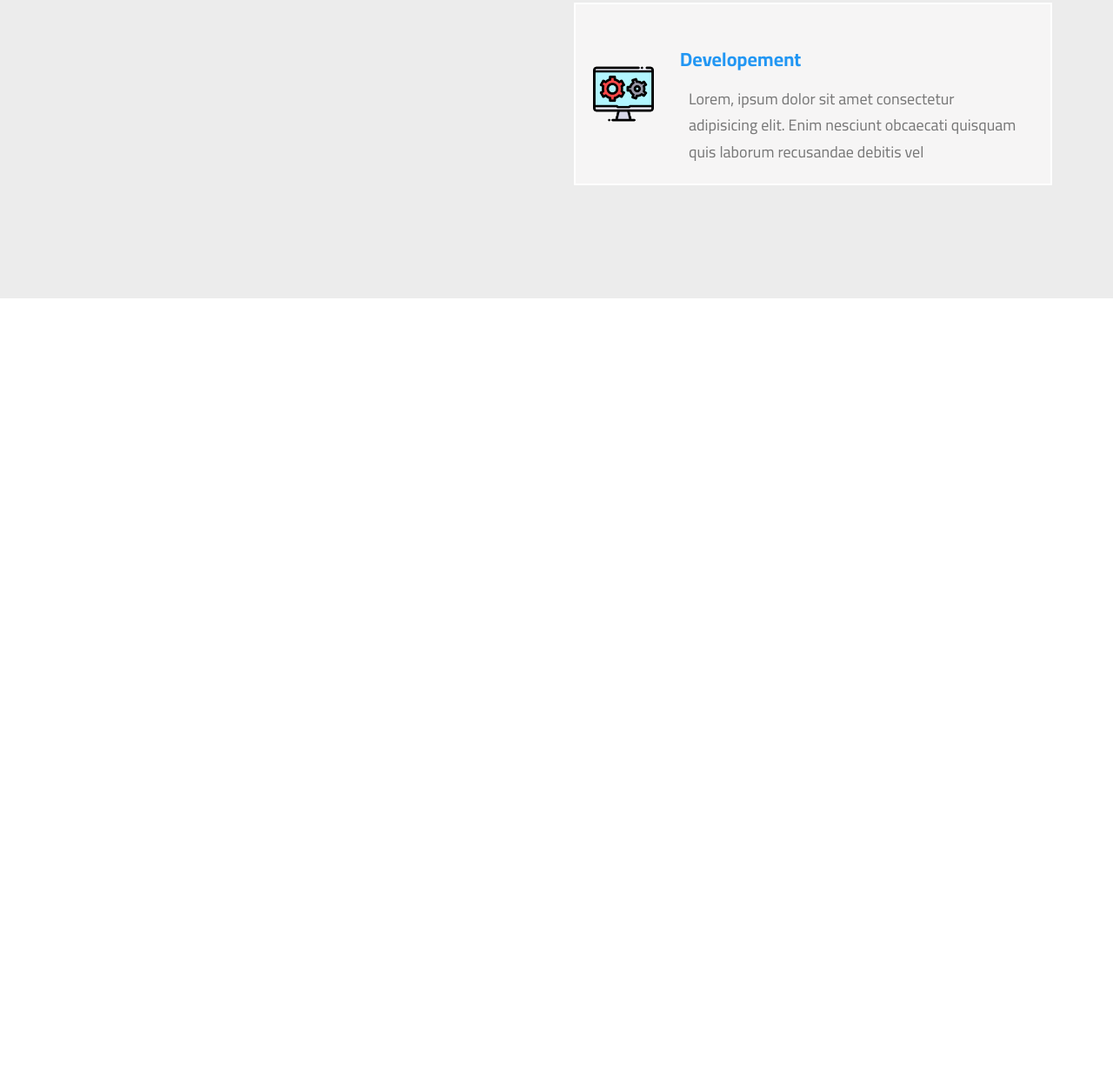
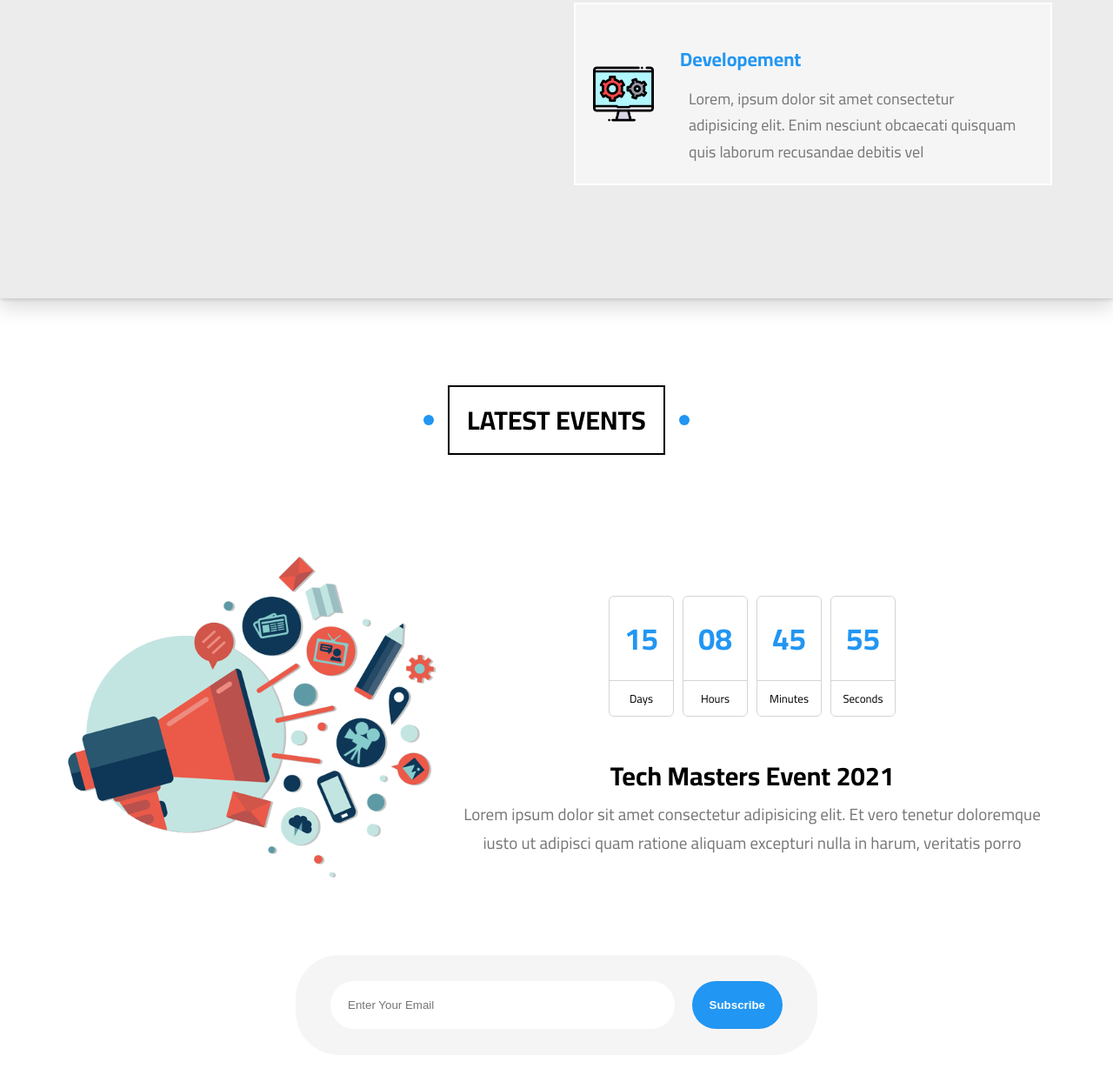
Before and after one commit to Islam-Atwa/landing-page, a plain HTML site: page index.html in a window 1280 px wide. Shown: the part 8686-9922 px from the top of the page at 87% size. Before the commit the page ends 9029 px from the top, so only its background shows below. Drawn offline with Linux system fonts and the light colour scheme.

Commit message:
Finsed Event Section

```diff
--- a/css/Media Queries.css
+++ b/css/Media Queries.css
@@ -96,3 +96,32 @@
     text-align: center;
   }
 }
+
+/* Responseve Event Section  */
+
+@media (max-width: 991px) {
+  .events img {
+    display: none;
+  }
+}
+
+@media (max-width: 767px) {
+  .events .subscribe form {
+    max-width: 100%;
+    padding: 20px;
+    flex-direction: column;
+    border-radius: 0;
+  }
+}
+
+@media (max-width: 767px) {
+  .events .subscribe form input[type="email"] {
+    border-radius: 0;
+  }
+}
+
+@media (max-width: 767px) {
+  .events .subscribe form input[type="submit"] {
+    border-radius: 0;
+  }
+}
--- a/css/style.css
+++ b/css/style.css
@@ -112,21 +112,7 @@
       linear-gradient(225deg, white 25%, transparent 25%);
     background-size: 30px 30px;
   }
-  .dots {
-    background-image: url("../imgs/dots.png");
-    height: 186px;
-    width: 204px;
-    background-repeat: no-repeat;
-    position: absolute;
-  }
-  .dots-up {
-    top: 200px;
-    right: 0;
-  }
-  .dots-down {
-    bottom: 200px;
-    left: 0;
-  }
+
   /* End Global Rules */
   /* Start Header */
   .header {
@@ -818,3 +804,129 @@
     margin: 10px 0px 0px;
     font-size: 18px;
 }
+
+/* Start section event  */
+/* Start Events */
+.events {
+  padding-top: var(--main-padding-top);
+  padding-bottom: var(--main-padding-bottom);
+  position: relative;
+}
+.events .container {
+  display: flex;
+  align-items: center;
+  flex-wrap: wrap;
+}
+.events img {
+  max-width: 450px;
+}
+
+
+.events .info {
+  flex: 1;
+}
+.events .info .time {
+  display: flex;
+  align-items: center;
+  margin: 20px auto;
+  gap: 10px;
+  justify-content: center;
+}
+.events .info .time .unit {
+  border: 1px solid #d4d4d4;
+  border-radius: 6px;
+  text-align: center;
+  width: 75px;
+  transition: var(--main-transition);
+}
+.events .info .time .unit span {
+  display: block;
+  transition: var(--main-transition);
+}
+.events .info .time .unit span:first-child {
+  font-size: 35px;
+  padding: 15px;
+  color: var(--main-color);
+  font-weight: bold;
+}
+.events .info .time .unit span:last-child {
+  padding: 8px 10px;
+  font-size: 13px;
+  border-top: 1px solid #d4d4d4;
+}
+.events .info .time .unit:hover,
+.events .info .time .unit:hover span:last-child {
+  border-color: var(--main-color);
+}
+.events .title {
+  text-align: center;
+  margin: 40px 0 0;
+  font-size: 30px;
+}
+.events .description {
+  text-align: center;
+  line-height: 1.7;
+  font-size: 19px;
+  color: #777;
+}
+.events .subscribe {
+  width: 100%;
+  margin-top: 50px;
+}
+
+.events .subscribe form {
+  width: 600px;
+  margin: 20px auto;
+  padding: 30px 40px;
+  background-color: #f6f5f5;
+  border-radius: 50px;
+  display: flex;
+  gap: 20px;
+}
+@media (max-width: 767px) {
+  .events .subscribe form {
+    max-width: 100%;
+    padding: 20px;
+    flex-direction: column;
+    border-radius: 0;
+  }
+}
+.events .subscribe form input[type="email"] {
+  padding: 20px;
+  border-radius: 50px;
+  border: none;
+  flex: 1;
+  caret-color: var(--main-color);
+}
+@media (max-width: 767px) {
+  .events .subscribe form input[type="email"] {
+    border-radius: 0;
+  }
+}
+.events .subscribe form input[type="email"]:focus {
+  outline: none;
+}
+.events .subscribe form input[type="email"]::placeholder {
+  transition: opacity var(--main-transition);
+}
+.events .subscribe form input[type="email"]:focus::placeholder {
+  opacity: 0;
+}
+.events .subscribe form input[type="submit"] {
+  border-radius: 50px;
+  border: none;
+  background-color: var(--main-color);
+  color: white;
+  font-weight: bold;
+  padding: 20px;
+  cursor: pointer;
+  transition: var(--main-transition);
+}
+@media (max-width: 767px) {
+  .events .subscribe form input[type="submit"] {
+    border-radius: 0;
+  }
+}
+.events .subscribe form input[type="submit"]:hover {
+  background-color: var(--main-color-alt);
+}
--- a/index.html
+++ b/index.html
@@ -566,5 +566,49 @@
 
     </div>
   </section>
+
+  <!-- start event section  -->
+  <section  class="events" id="events">
+    <div class="dots dots-up"></div>
+    <div class="dots dots-down"></div>
+    <h2 class="main-title">Latest Events</h2>
+    <div class="container">
+      <img src="/css/image/events.png" alt="" />
+      <div class="info">
+        <div class="time">
+          <div class="unit">
+            <span class="days">15</span>
+            <span>Days</span>
+          </div>
+          <div class="unit">
+            <span class="hours">08</span>
+            <span>Hours</span>
+          </div>
+          <div class="unit">
+            <span class="minutes">45</span>
+            <span>Minutes</span>
+          </div>
+          <div class="unit">
+            <span class="seconds">55</span>
+            <span>Seconds</span>
+          </div>
+        </div>
+        <h2 class="title">Tech Masters Event 2021</h2>
+        <p class="description">
+          Lorem ipsum dolor sit amet consectetur adipisicing elit. Et vero tenetur doloremque iusto ut adipisci quam
+          ratione aliquam excepturi nulla in harum, veritatis porro
+        </p>
+      </div>
+        <div class="subscribe">
+          <form action="">
+            <input type="email" placeholder="Enter Your Email" />
+            <input type="submit" value="Subscribe" />
+          </form>
+        </div>
+    </div>
+  </section>
+
+  <!--  -->
+
 </body>
 </html>
```
